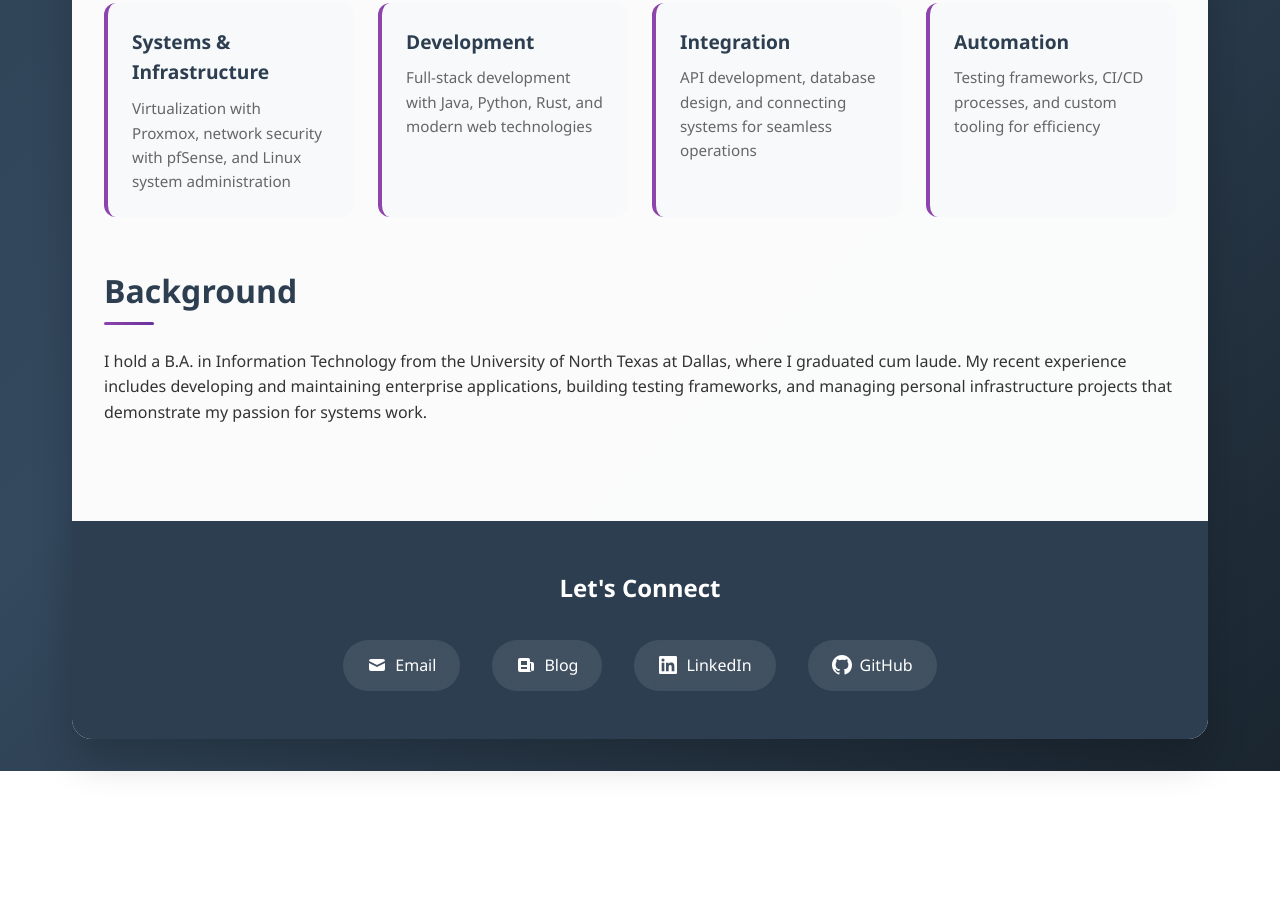
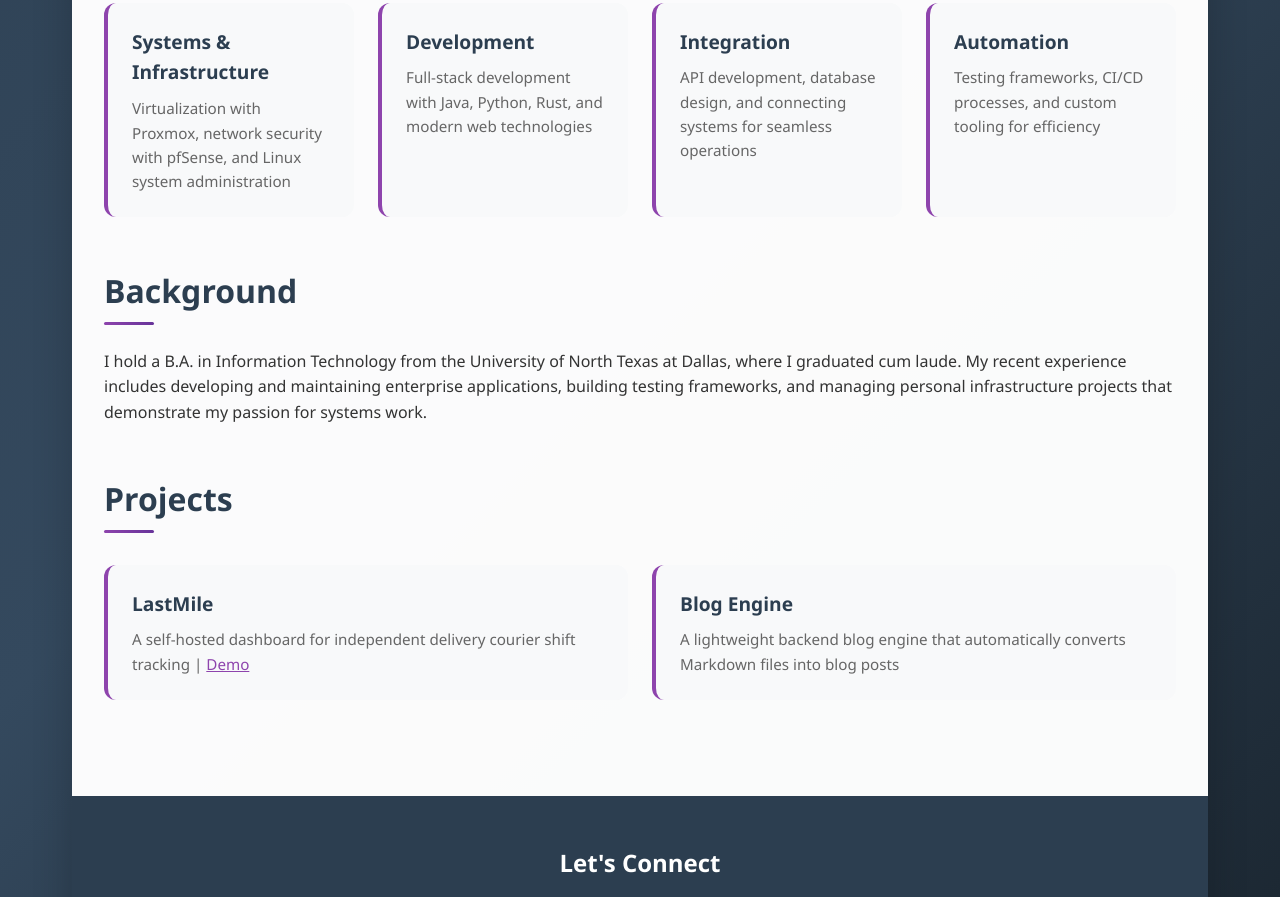
Before and after one commit to dylan-park/dylan-park-website, a plain HTML site: page index.html in a window 1280 px wide. Shown: the part 915-1812 px from the top of the page. Before the commit the page ends 1686 px from the top, so only its background shows below. Drawn offline with Linux system fonts and the light colour scheme.

Commit message:
Add projects section

```diff
--- a/index.html
+++ b/index.html
@@ -52,6 +52,22 @@
 						<h2>Background</h2>
 						<p>I hold a B.A. in Information Technology from the University of North Texas at Dallas, where I graduated cum laude. My recent experience includes developing and maintaining enterprise applications, building testing frameworks, and managing personal infrastructure projects that demonstrate my passion for systems work.</p>
 					</div>
+					<div class="section">
+						<h2>Projects</h2>
+						<div class="skills-grid">
+							<div class="skill-card project-card">
+								<a href="https://github.com/dylan-park/LastMile" target="_blank" class="card-link"></a>
+								<h3>LastMile</h3>
+								<p>A self-hosted dashboard for independent delivery courier shift tracking | <a href="https://lastmile.dylan-park.com/">Demo</a>
+								</p>
+							</div>
+							<div class="skill-card project-card">
+								<a href="https://github.com/dylan-park/blog-engine" target="_blank" class="card-link"></a>
+								<h3>Blog Engine</h3>
+								<p>A lightweight backend blog engine that automatically converts Markdown files into blog posts</p>
+							</div>
+						</div>
+					</div>
 				</div>
 				<div class="contact">
 					<h2>Let's Connect</h2>
--- a/style.css
+++ b/style.css
@@ -141,6 +141,7 @@ body {
 }
 
 .skill-card {
+	position: relative;
 	background: #f8f9fa;
 	padding: 1.5rem;
 	border-radius: 12px;
@@ -162,6 +163,31 @@ body {
 .skill-card p {
 	color: #666;
 	font-size: 0.95rem;
+}
+
+.skill-card a:not(.card-link) {
+	position: relative;
+	z-index: 2;
+	color: #8e44ad;
+}
+
+.skill-card a:not(.card-link):visited {
+    color: #8e44ad;
+}
+
+.card-link {
+	position: absolute;
+	inset: 0;
+	z-index: 0;
+}
+
+.project-card {
+	cursor: pointer;
+	pointer-events: none;
+}
+
+.project-card a {
+	pointer-events: auto;
 }
 
 .highlight-box {
```
